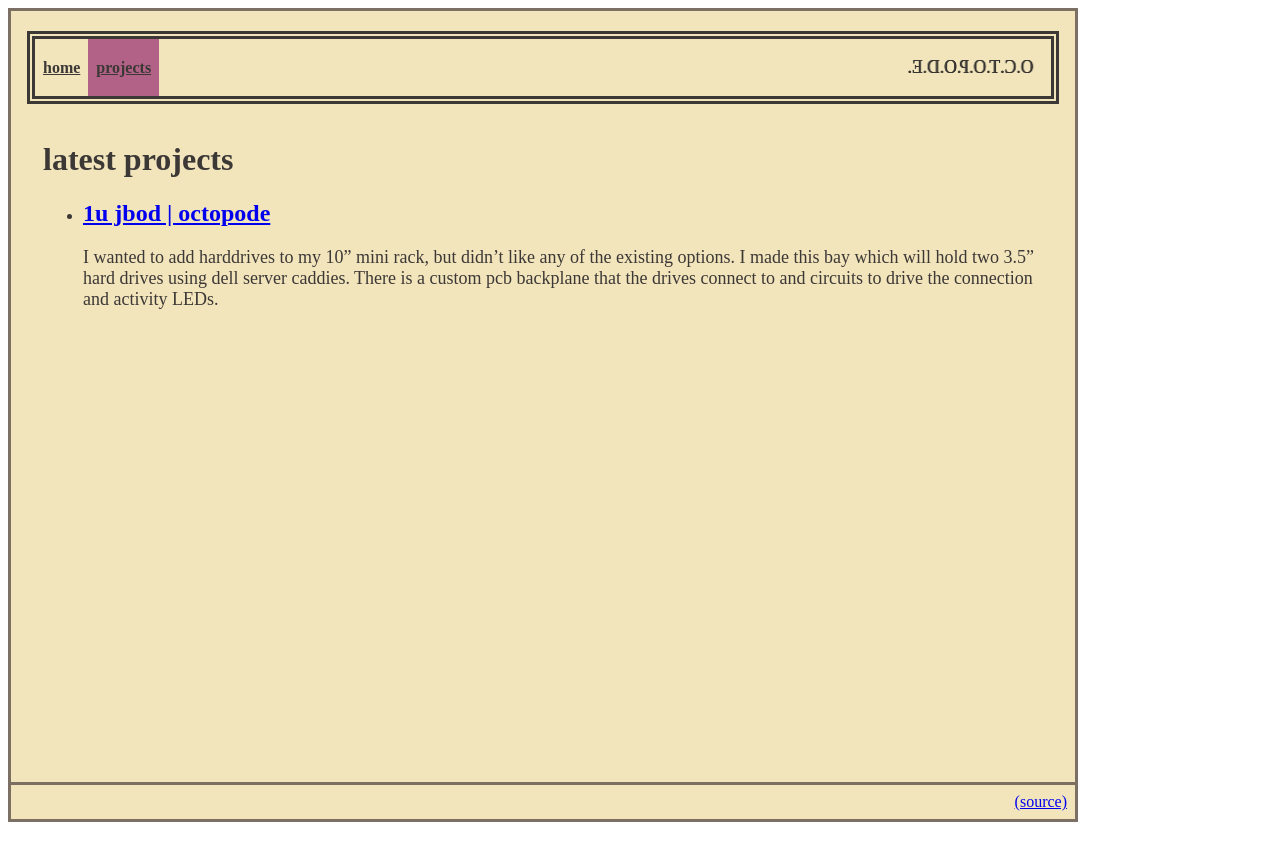
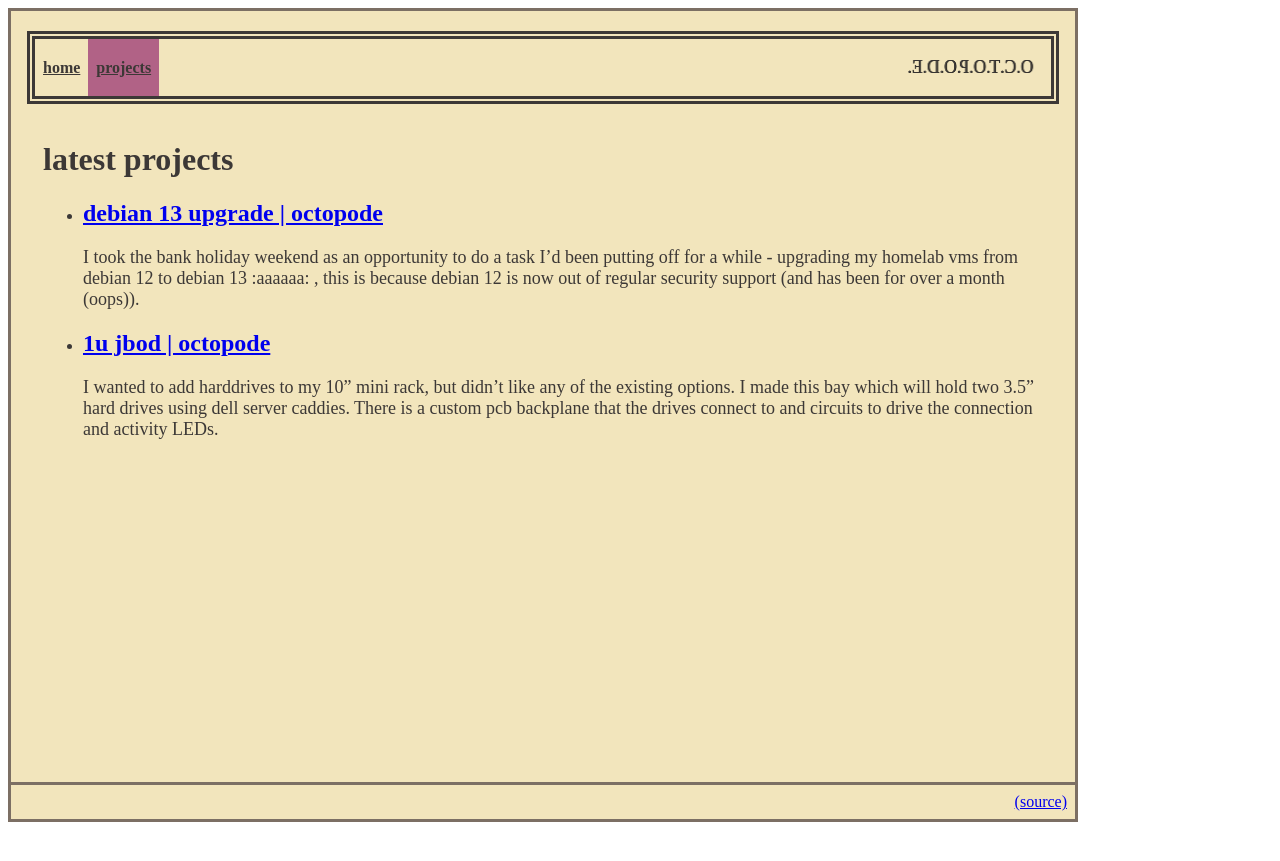
Before and after one commit to harry48225/static-site-template, a Jekyll site: the page built from projects.html, in a window 1280 px wide. Shown: the top 861 px of the page. Built offline with Jekyll 4.4.1, drawn with Linux system fonts in a browser that asks for light colours.

Commit message:
add debian 13 post

```diff
--- /dev/null
+++ b/_projects/2026-09-01-debian-13-upgrade.md
@@ -0,0 +1,24 @@
+---
+layout: project
+author: harry
+title: debian 13 upgrade | octopode
+---
+
+I took the bank holiday weekend as an opportunity to do a task I'd been putting off for a while - upgrading my homelab vms from debian 12 to debian 13 :aaaaaa: , this is because debian 12 is now out of regular security support (and has been for over a month (oops)).
+
+I was pretty worried this could snowball into a task that would take all three days to resolve if I ended up breaking something. The official upgrade guide is really long, but I had a better idea.
+
+In theory, as I've got everything set up as IaaC with ansible and open tofu (terraform fork), along with automatic backup and restore of my container data to/from my nas, all I needed to do was change the vm os image resource in my tf config to point at debian 13 (rather than 12), then run `tofu apply`, and run my playbooks with ansible-playbook , the vms should be recreated and then ansible should deploy all my services, pulling backups from the nas as appropriate.
+
+So I did it and waited nervously for 20 mins as everything was re-provisioned, and ..., it worked*****!
+
+Well almost worked, everything but nextcloud and jellyfin came back exactly as they were. Nextcloud didn't work because I wasn't actually correctly backing up its data (something I learned after fighting with it, for 2 hours), and jellyfin didn't work because the intel decoding driver system package is no longer included in debian 13 (but I can install it manually from intel's github). I think this was also a pretty good test of my disaster recovery process since this was essentially the same - but I still need to test my offsite backups.
+
+Some lessons learned:
+- Upgrading vms in a rolling manner starting from the lowest risk to the highest risk worked well and helped me build confidence in the process.
+- I didn't delete the old vms until I had verified the new ones were working (saved me when I nearly lost the nextcloud data)
+- Adding notes with all the snags I found (surprisingly few) and updating my playbooks to prevent them in future (mostly just the docker group id changing between OS installs), and the notes that I had in my repo from previous tasks like this were invaluable.
+- Avoid scope creep!! This was meant to be just an OS upgrade but also turned into a refactor of my .tf file, but I managed to stop it there. If I'd let this become the refactor of my playbooks into roles (that I'm definitely for sure going to do one day soon...) that I was also tempted to do it would have taken the entire weekend, and been a lot riskier.
+
+obligatory fastfetch
+![screenshot of liunx desktop, there are 4 terminal windows open each showing the output of fastfetch showing each computer is running debian 13](/assets/images/debian-13/fastfetch.png)
--- a/index.html
+++ b/index.html
@@ -9,7 +9,8 @@ title: octopode
 <h2>latest projects</h2>
 
 <ul>
-    {% for post in site.projects %}
+    {% assign posts = site.projects |  sort: 'date' |  reverse %}
+    {% for post in posts %}
         <li>
             <a href="{{ post.url }}">{{ post.title }} ({{ post.date | date: "%m/%d/%y" }})</a>
         </li>
--- a/projects.html
+++ b/projects.html
@@ -5,7 +5,8 @@
 <h1>latest projects</h1>
 
 <ul>
-  {% for post in site.projects %}
+  {% assign posts = site.projects |  sort: 'date' |  reverse %}
+  {% for post in posts %}
     <li>
       <h2><a href="{{ post.url }}">{{ post.title }}</a></h2>
       {{ post.excerpt }}
```
Also changed, not shown: assets/images/debian-13/fastfetch.png (added).
